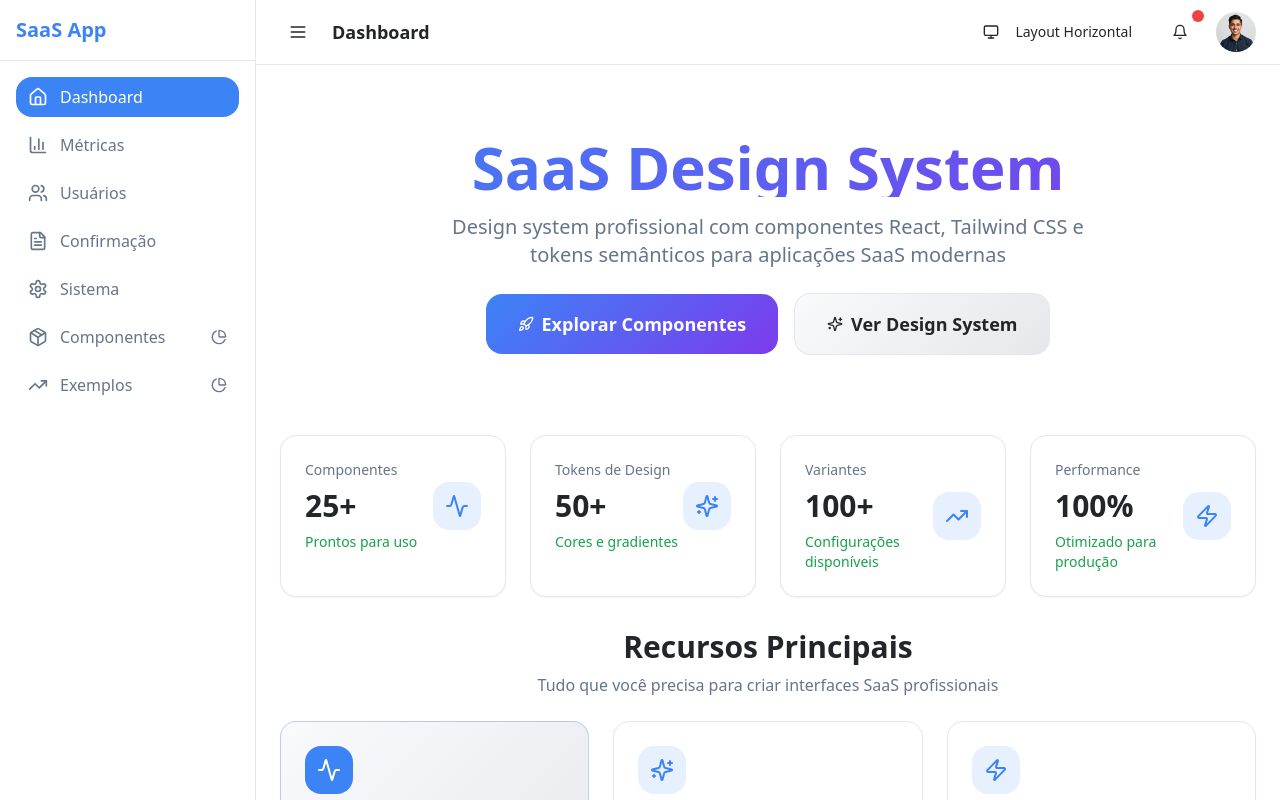
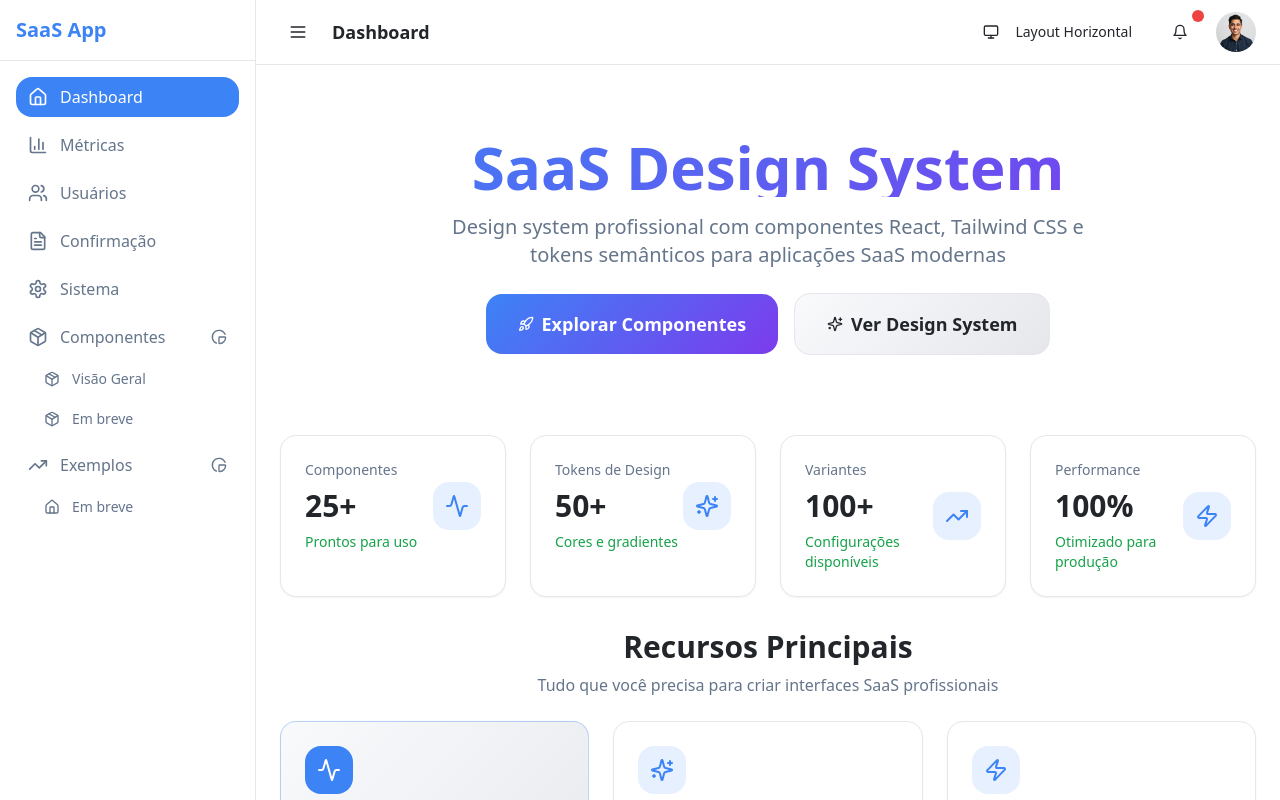
Before and after one commit to alanssant0s/spark-deisgn-system, a React (Vite) app: page / in a window 1280 px wide. Built offline with nearby package versions, Linux system fonts and the light colour scheme.

Commit message:
Fix vertical menu behavior
Set the vertical menu to be collapsed by default, with dropdowns for navigation items.

```diff
--- a/src/components/layouts/VerticalLayout.tsx
+++ b/src/components/layouts/VerticalLayout.tsx
@@ -49,10 +49,12 @@ const examplePages = [
 
 export function VerticalLayout({ children }: VerticalLayoutProps) {
   const [isSidebarOpen, setIsSidebarOpen] = useState(true);
-  const [isComponentsOpen, setIsComponentsOpen] = useState(false);
-  const [isExamplesOpen, setIsExamplesOpen] = useState(false);
   const location = useLocation();
   const { toggleLayout } = useLayout();
+
+  // Abrir seções por padrão se a rota atual estiver nelas
+  const [isComponentsOpen, setIsComponentsOpen] = useState<boolean>(true);
+  const [isExamplesOpen, setIsExamplesOpen] = useState<boolean>(true);
 
   const isActive = (path: string) => {
     if (path === "/") {
```
